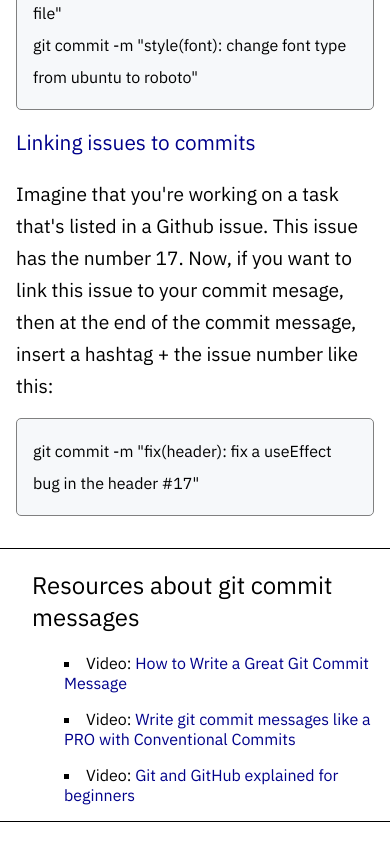
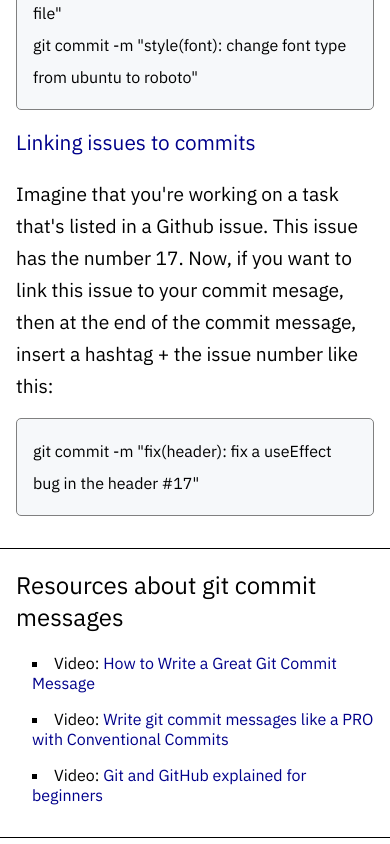
Before and after one commit to Elir-Mahad/notes, a Next.js app: page /writing-commit-messages in a window 390 px wide. Shown: the part 4313-5157 px from the top of the page. Built offline with nearby package versions, Linux system fonts and the light colour scheme.

Commit message:
style(resources): add media queries to ensure responsiveness

```diff
--- a/styles/Styles.js
+++ b/styles/Styles.js
@@ -343,9 +343,17 @@ export const CodeRes = styled.span`
 export const PostResources = styled.div`
   border-top: 1px solid black;
   border-bottom: 1px solid black;
+  //
   margin-bottom: 2rem;
   margin-top: 2rem;
+  //
   padding-left: 2rem;
+  padding-right: 2rem;
+  padding-bottom: 1rem;
+  @media (max-width: 500px) {
+    padding-left: 1rem;
+    padding-right: 1rem;
+  }
 `;
 
 export const PsHeading = styled.h2`
@@ -356,6 +364,9 @@ export const Resource = styled.li`
   margin-bottom: 1rem;
   margin-left: 2rem;
   list-style-type: square;
+  @media (max-width: 700px) {
+    margin-left: 1rem;
+  }
 `;
 
 export const RLink = styled.a`
```
